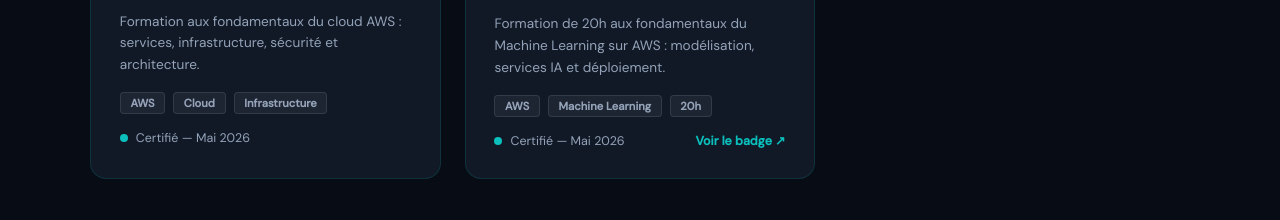
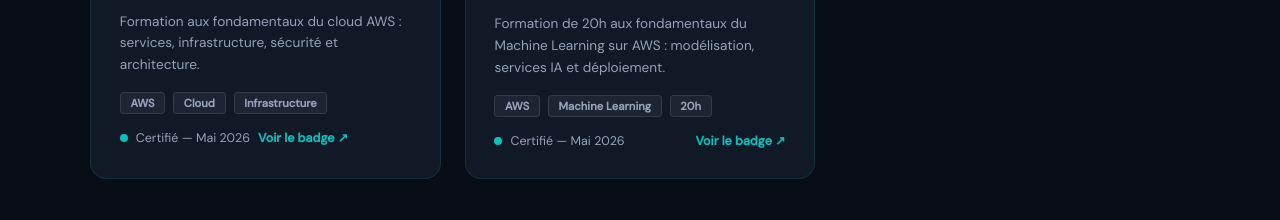
Before and after one commit to saidmyra/Portofolio, a plain HTML site: page index.html in a window 1280 px wide. Shown: the part 3203-3423 px from the top of the page. Drawn offline with Linux system fonts and the light colour scheme.

Commit message:
certification

```diff
--- a/index.html
+++ b/index.html
@@ -568,6 +568,7 @@
         <div style="display:flex; align-items:center; gap:.5rem;">
           <span style="width:8px;height:8px;border-radius:50%;background:#0ABFBC;display:inline-block;"></span>
           <span style="font-size:.78rem; color:var(--muted);">Certifié — Mai 2026</span>
+          <a href="https://www.credly.com/badges/100a5fba-2bdf-4045-bc8d-03be76ee014f/public_url" target="_blank" style="font-size:.78rem; color:#0ABFBC; text-decoration:none; font-weight:600;">Voir le badge ↗</a>
         </div>
       </div>
 
@@ -588,7 +589,7 @@
             <span style="width:8px;height:8px;border-radius:50%;background:#0ABFBC;display:inline-block;"></span>
             <span style="font-size:.78rem; color:var(--muted);">Certifié — Mai 2026</span>
           </div>
-          <a href="https://www.credly.com/go/3QQ4qVnz" target="_blank" style="font-size:.78rem; color:#0ABFBC; text-decoration:none; font-weight:600;">Voir le badge ↗</a>
+          <a href="https://www.credly.com/badges/1ef412fd-34cb-45a9-a993-b8c6a878444a/public_url" target="_blank" style="font-size:.78rem; color:#0ABFBC; text-decoration:none; font-weight:600;">Voir le badge ↗</a>
         </div>
       </div>
 
```
